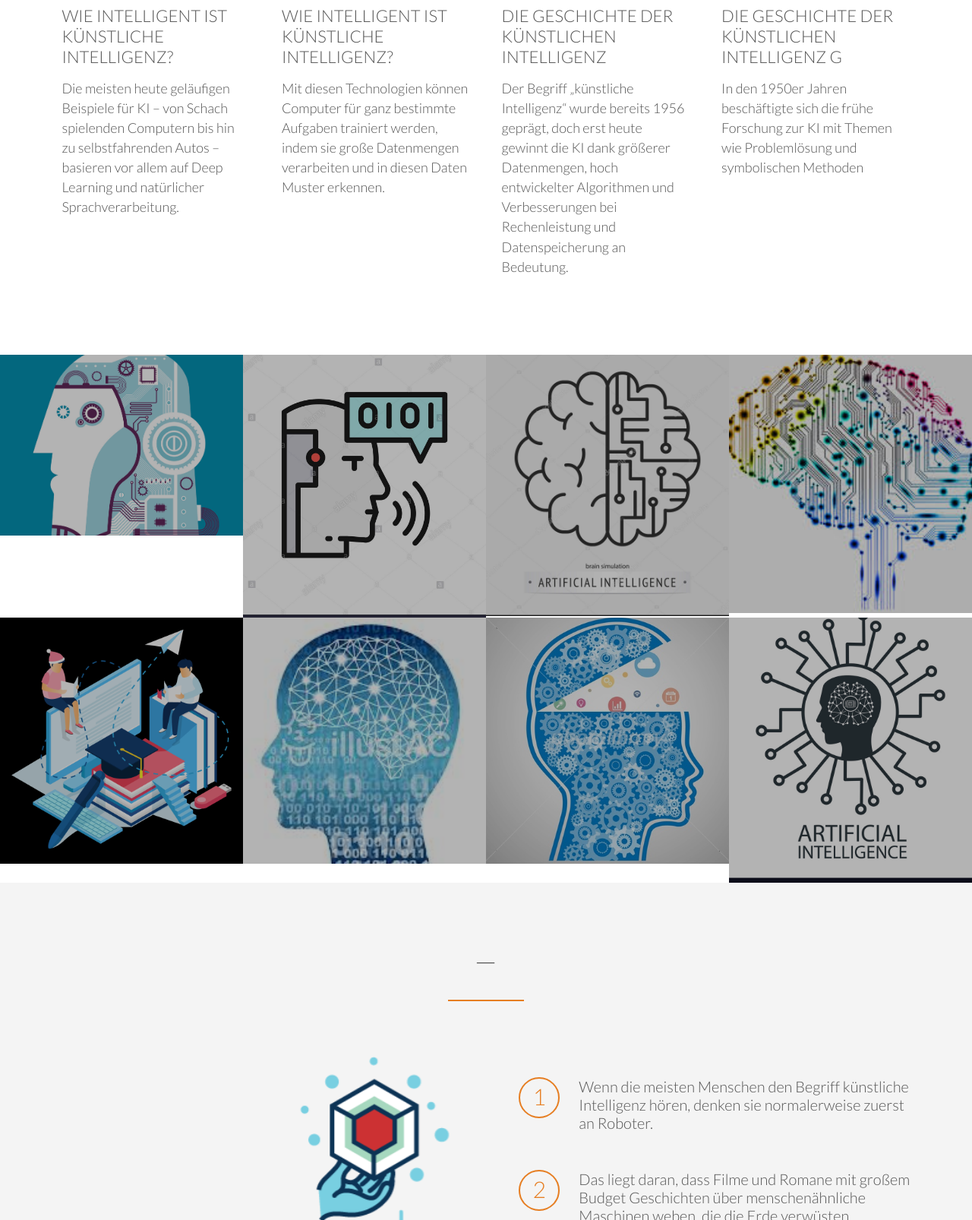
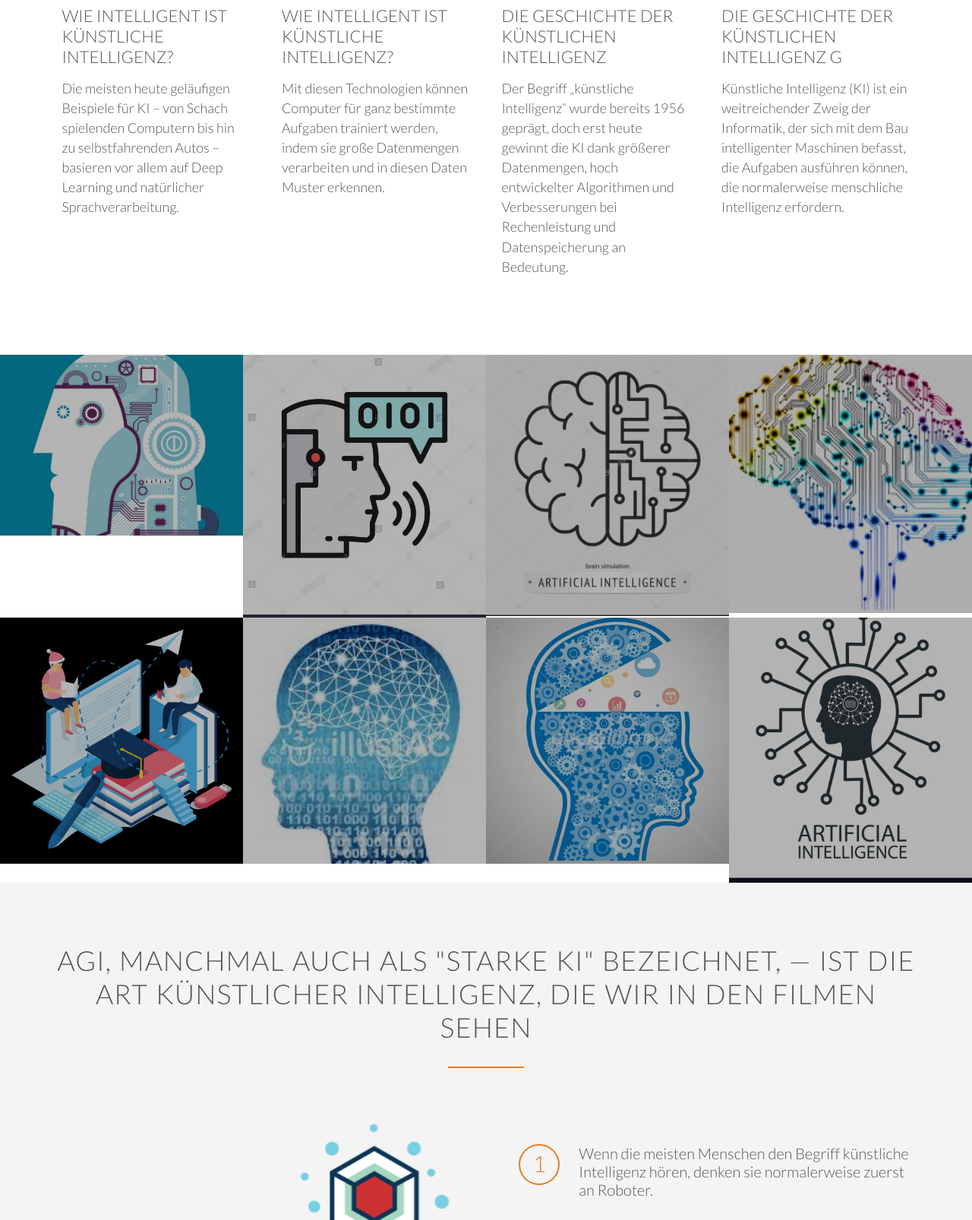
Before and after one commit to kiinjederbranche/kiinjederbranche.github.io, a plain HTML site: page index.html in a window 1280 px wide. Shown: the part 1213-2819 px from the top of the page at 76% size. Drawn offline with nearby package versions, Linux system fonts and the light colour scheme; a script that the page names is missing; files whose address does not match are found by name.

Commit message:
Update index.html

```diff
--- a/index.html
+++ b/index.html
@@ -89,7 +89,7 @@
                     <i class="ion-chevron-right icon-big"></i>
                     <h3>Die Geschichte der künstlichen Intelligenz g</h3>
                     <p>
-                        In den 1950er Jahren beschäftigte sich die frühe Forschung zur KI mit Themen wie Problemlösung und symbolischen Methoden
+                       Künstliche Intelligenz (KI) ist ein weitreichender Zweig der Informatik, der sich mit dem Bau intelligenter Maschinen befasst, die Aufgaben ausführen können, die normalerweise menschliche Intelligenz erfordern.
                     </p>
                 </div>
             </div>
@@ -144,7 +144,7 @@
 
         <section class="section-steps" id="works">
             <div class="row">
-                <h2> &mdash; </h2>
+                <h2>AGI, manchmal auch als "Starke KI" bezeichnet,  &mdash; ist die Art künstlicher Intelligenz, die wir in den Filmen sehen </h2>
             </div>
             <div class="row">
                 <div class="col span-1-of-2 steps-box">
```
